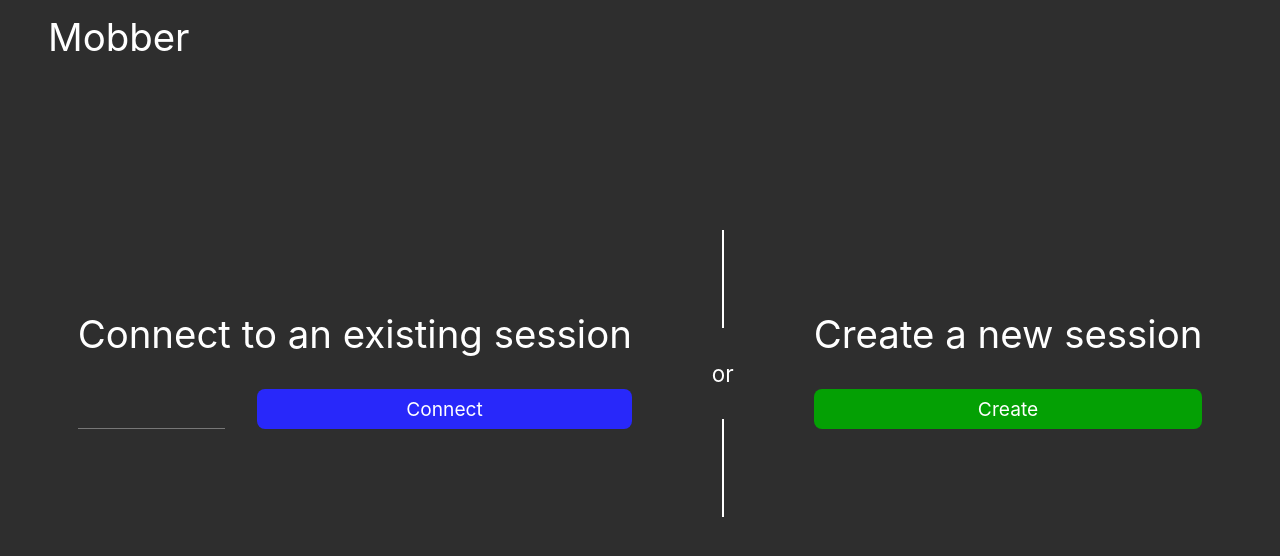
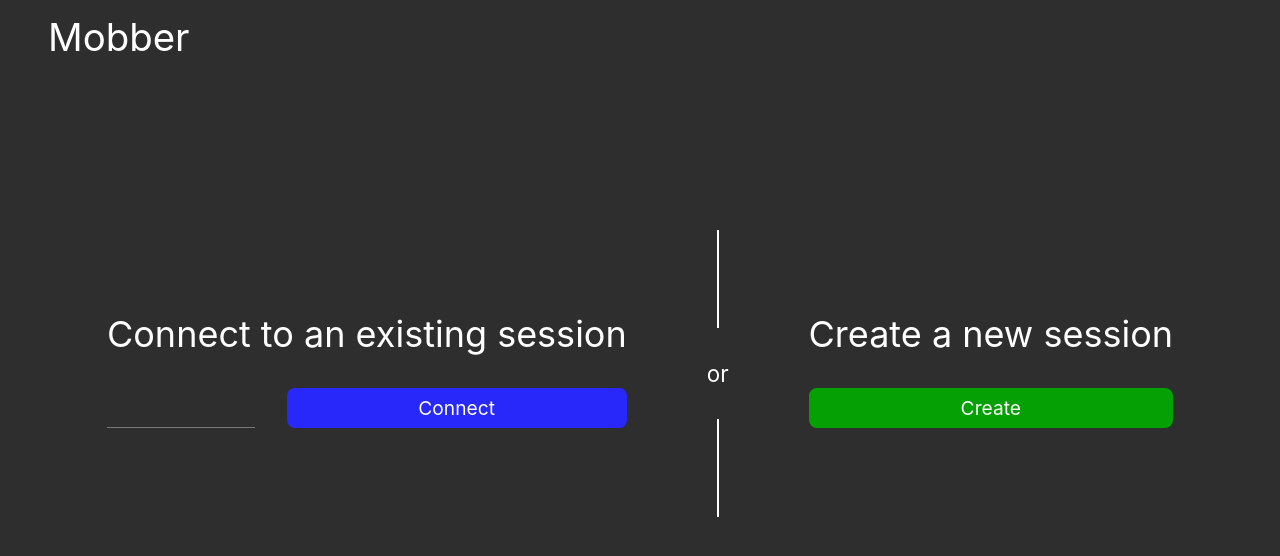
Before and after one commit to camleng/mobber, a React (Create React App) app: page / in a window 1280 px wide. Shown: the top 556 px of the page. Built offline with nearby package versions, Linux system fonts and the light colour scheme.

Commit message:
fix: Font size on desktop

```diff
--- a/src/components/Home.scss
+++ b/src/components/Home.scss
@@ -66,7 +66,7 @@ label {
     align-self: center;
 
     @include desktop {
-        font-size: 2.4rem;
+        font-size: 2.25rem;
     }
 }
 
```
